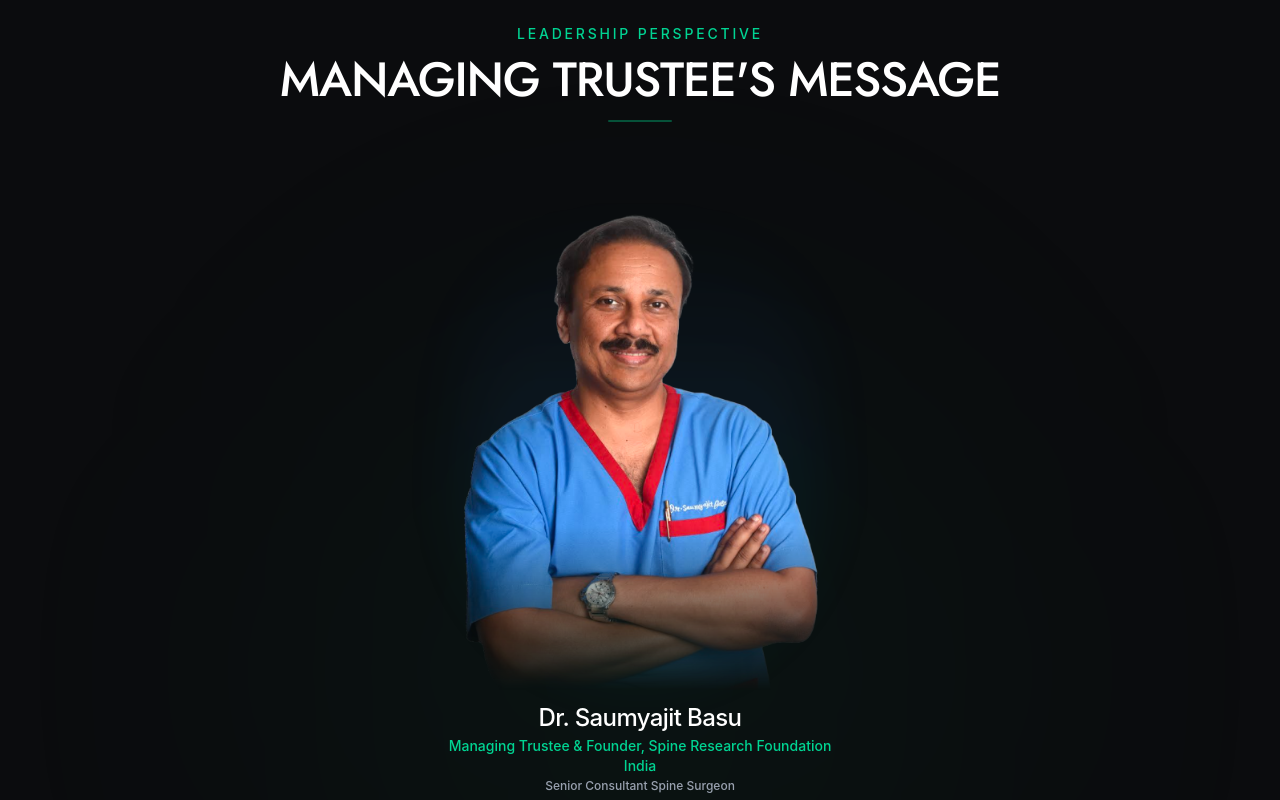
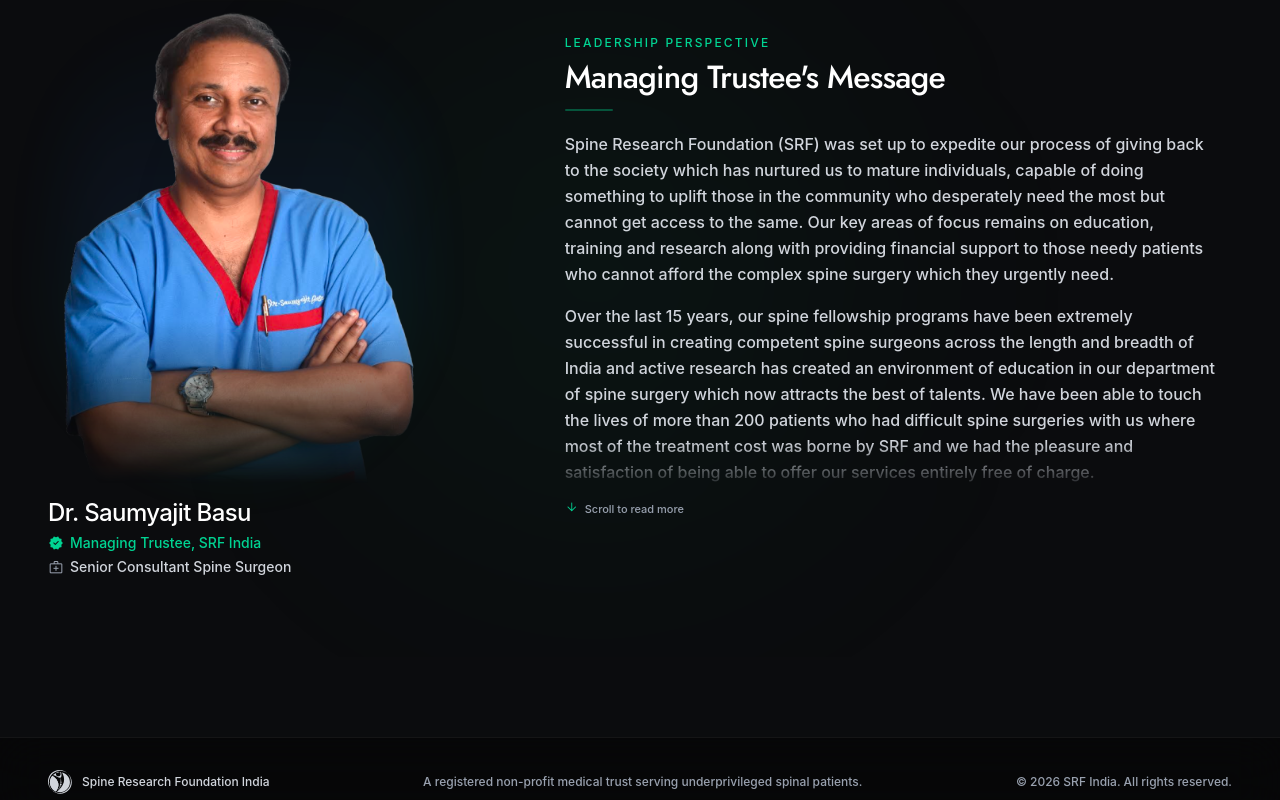
Before and after one commit to SwarupCreates/spine-research-foundation-india-website, a React (Vite) app: page / in a window 1280 px wide. Shown: the part 2040-2840 px from the top of the page. Built offline with nearby package versions, Linux system fonts and the light colour scheme; the HTML template or start-up script is replaced by a standard one; a web font is replaced by a local one.

Commit message:
feat: side-by-side desktop layout for Managing Trustee's message with internal scroll and conditional edge transparency masks

```diff
--- a/src/components/TrusteeMessage.tsx
+++ b/src/components/TrusteeMessage.tsx
@@ -1,86 +1,159 @@
-import React from 'react'
+import React, { useState, useRef, useEffect, useCallback } from 'react'
+import { MaterialIcon } from './icons'
 
 export const TrusteeMessage: React.FC = () => {
+  const [scrollState, setScrollState] = useState({
+    canScrollUp: false,
+    canScrollDown: true,
+  })
+  const scrollRef = useRef<HTMLDivElement>(null)
+
+  const checkScroll = useCallback(() => {
+    const el = scrollRef.current
+    if (!el) return
+    const canUp = el.scrollTop > 8
+    const canDown = el.scrollHeight - el.scrollTop - el.clientHeight > 8
+    setScrollState({ canScrollUp: canUp, canScrollDown: canDown })
+  }, [])
+
+  useEffect(() => {
+    checkScroll()
+    const el = scrollRef.current
+    if (el) {
+      el.addEventListener('scroll', checkScroll, { passive: true })
+    }
+    window.addEventListener('resize', checkScroll)
+    return () => {
+      if (el) {
+        el.removeEventListener('scroll', checkScroll)
+      }
+      window.removeEventListener('resize', checkScroll)
+    }
+  }, [checkScroll])
+
+  // Dynamic edge gradient mask conditionally applied based on scroll position
+  const getMaskStyle = () => {
+    const { canScrollUp, canScrollDown } = scrollState
+    if (canScrollUp && canScrollDown) {
+      return 'linear-gradient(to bottom, rgba(0,0,0,0) 0%, rgba(0,0,0,1) 12%, rgba(0,0,0,1) 88%, rgba(0,0,0,0) 100%)'
+    }
+    if (canScrollUp && !canScrollDown) {
+      return 'linear-gradient(to bottom, rgba(0,0,0,0) 0%, rgba(0,0,0,1) 14%, rgba(0,0,0,1) 100%)'
+    }
+    if (!canScrollUp && canScrollDown) {
+      return 'linear-gradient(to bottom, rgba(0,0,0,1) 0%, rgba(0,0,0,1) 86%, rgba(0,0,0,0) 100%)'
+    }
+    return 'none'
+  }
+
   return (
-    <section className="relative py-16 sm:py-24 lg:py-32 overflow-hidden">
+    <section className="relative py-12 sm:py-16 lg:py-20 overflow-hidden">
       {/* Subtle ambient lighting on base background */}
       <div
-        className="absolute top-1/2 left-1/2 -translate-x-1/2 -translate-y-1/2 w-[700px] h-[700px] bg-emerald-500/[0.04] rounded-full blur-[140px] pointer-events-none -z-10"
+        className="absolute top-1/2 left-1/4 -translate-y-1/2 w-[550px] h-[550px] bg-emerald-500/[0.04] rounded-full blur-[130px] pointer-events-none -z-10"
         aria-hidden="true"
       />
 
       <div className="max-w-[1536px] mx-auto px-4 sm:px-6 lg:px-10 xl:px-12 relative z-10">
-        {/* Section Header */}
-        <div className="text-center max-w-3xl mx-auto mb-10 sm:mb-14">
-          <span className="text-emerald-400 text-xs sm:text-sm font-medium tracking-[0.2em] uppercase block mb-3">
-            Leadership Perspective
-          </span>
-          <h2 className="text-3xl sm:text-4xl lg:text-5xl font-medium text-white tracking-tight font-jost">
-            MANAGING TRUSTEE&apos;S MESSAGE
-          </h2>
-          <div className="w-16 h-0.5 bg-emerald-500/40 mx-auto mt-4 rounded-full" />
-        </div>
+        <div className="grid grid-cols-1 lg:grid-cols-12 gap-8 lg:gap-14 items-center">
 
-        {/* Dr. Saumyajit Basu Emerging Image with Gradual Transparency */}
-        <div className="relative mx-auto w-64 sm:w-80 md:w-96 mb-8 sm:mb-12 flex flex-col items-center">
-          <div className="relative w-full aspect-[3/4] flex items-end justify-center">
+          {/* Left Column: Doctor's Emerging Portrait & Intro Details */}
+          <div className="lg:col-span-5 flex flex-col items-center lg:items-start text-center lg:text-left">
+            <div className="relative w-full max-w-[280px] sm:max-w-[340px] lg:max-w-[380px] aspect-[3/4] flex items-end justify-center">
               {/* Ambient silhouette glow behind the doctor */}
               <div
-              className="absolute inset-0 bg-gradient-to-t from-emerald-500/15 via-blue-500/10 to-transparent blur-2xl opacity-70 rounded-full scale-90"
+                className="absolute inset-0 bg-gradient-to-t from-emerald-500/15 via-blue-500/10 to-transparent blur-2xl opacity-75 rounded-full scale-90"
                 aria-hidden="true"
               />
 
-            {/* The portrait with gradual bottom transparency fade */}
+              {/* Doctor portrait with gradual bottom transparency fade */}
               <img
                 src={`${import.meta.env.BASE_URL}images/drSaumyajitBasu.png`}
-              alt="Dr. Saumyajit Basu - Managing Trustee, Spine Research Foundation India"
+                alt="Dr. Saumyajit Basu - Managing Trustee, SRF India"
                 className="w-full h-full object-contain object-bottom select-none filter contrast-[1.03]"
                 style={{
-                maskImage: 'linear-gradient(to bottom, rgba(0, 0, 0, 1) 0%, rgba(0, 0, 0, 1) 68%, rgba(0, 0, 0, 0.4) 86%, rgba(0, 0, 0, 0) 100%)',
-                WebkitMaskImage: 'linear-gradient(to bottom, rgba(0, 0, 0, 1) 0%, rgba(0, 0, 0, 1) 68%, rgba(0, 0, 0, 0.4) 86%, rgba(0, 0, 0, 0) 100%)',
+                  maskImage: 'linear-gradient(to bottom, rgba(0, 0, 0, 1) 0%, rgba(0, 0, 0, 1) 68%, rgba(0, 0, 0, 0.3) 88%, rgba(0, 0, 0, 0) 100%)',
+                  WebkitMaskImage: 'linear-gradient(to bottom, rgba(0, 0, 0, 1) 0%, rgba(0, 0, 0, 1) 68%, rgba(0, 0, 0, 0.3) 88%, rgba(0, 0, 0, 0) 100%)',
                 }}
               />
             </div>
 
-          {/* Doctor Credentials */}
-          <div className="text-center mt-3 space-y-0.5">
+            {/* Doctor Intro Details */}
+            <div className="mt-3.5 space-y-1">
               <h3 className="text-xl sm:text-2xl font-medium text-white tracking-tight">
                 Dr. Saumyajit Basu
               </h3>
-            <p className="text-xs sm:text-sm text-emerald-400 font-medium">
-              Managing Trustee &amp; Founder, Spine Research Foundation India
-            </p>
-            <p className="text-xs text-gray-400 font-medium">
-              Senior Consultant Spine Surgeon
-            </p>
+
+              <div className="flex items-center justify-center lg:justify-start gap-1.5 text-xs sm:text-sm text-emerald-400 font-medium">
+                <MaterialIcon name="verified" size={16} filled className="text-emerald-400 shrink-0" />
+                <span>Managing Trustee, SRF India</span>
+              </div>
+
+              <div className="flex items-center justify-center lg:justify-start gap-1.5 text-xs sm:text-sm text-gray-300 font-medium">
+                <MaterialIcon name="medical_services" size={16} className="text-gray-400 shrink-0" />
+                <span>Senior Consultant Spine Surgeon</span>
+              </div>
             </div>
           </div>
 
-        {/* Message Content: Center Aligned Text on Base Background */}
-        <div className="max-w-3xl sm:max-w-4xl mx-auto text-center space-y-6 sm:space-y-8 text-gray-300 text-base sm:text-lg lg:text-[19px] font-normal leading-relaxed">
-          <p className="leading-relaxed">
-            Spine Research Foundation (SRF) was set up to expedite our process of giving back to the
-            society which has nurtured us to mature individuals, capable of doing something to uplift
-            those in the community who desperately need the most but cannot get access to the same. Our
-            key areas of focus remains on education, training and research along with providing
-            financial support to those needy patients who cannot afford the complex spine surgery which
-            they urgently need.
+          {/* Right Column: Minimal Heading & Height-Limited Scrollable Message */}
+          <div className="lg:col-span-7 flex flex-col justify-center">
+            {/* Minimal & Compact Heading */}
+            <div className="mb-4 sm:mb-5 text-center lg:text-left">
+              <span className="text-xs uppercase tracking-[0.18em] text-emerald-400 font-medium block">
+                Leadership Perspective
+              </span>
+              <h2 className="text-2xl sm:text-3xl lg:text-[32px] font-medium text-white tracking-tight font-jost mt-1 leading-snug">
+                Managing Trustee&apos;s Message
+              </h2>
+              <div className="w-12 h-0.5 bg-emerald-500/40 mt-2.5 rounded-full mx-auto lg:mx-0" />
+            </div>
+
+            {/* Height-Limited Container with Conditional Gradual Transparency */}
+            <div className="relative">
+              <div
+                ref={scrollRef}
+                className="overflow-y-auto max-h-[300px] sm:max-h-[340px] lg:max-h-[360px] pr-3 sm:pr-4 space-y-4 text-gray-300 text-sm sm:text-base leading-relaxed"
+                style={{
+                  maskImage: getMaskStyle(),
+                  WebkitMaskImage: getMaskStyle(),
+                }}
+              >
+                <p>
+                  Spine Research Foundation (SRF) was set up to expedite our process of giving back to
+                  the society which has nurtured us to mature individuals, capable of doing something
+                  to uplift those in the community who desperately need the most but cannot get access
+                  to the same. Our key areas of focus remains on education, training and research along
+                  with providing financial support to those needy patients who cannot afford the complex
+                  spine surgery which they urgently need.
                 </p>
 
-          <p className="leading-relaxed">
-            Over the last 15 years, our spine fellowship programs have been extremely successful in
-            creating competent spine surgeons across the length and breadth of India and active
-            research has created an environment of education in our department of spine surgery which
-            now attracts the best of talents. We have been able to touch the lives of more than 200
-            patients who had difficult spine surgeries with us where most of the treatment cost was
-            borne by SRF and we had the pleasure and satisfaction of being able to offer our services
-            entirely free of charge.
+                <p>
+                  Over the last 15 years, our spine fellowship programs have been extremely successful
+                  in creating competent spine surgeons across the length and breadth of India and active
+                  research has created an environment of education in our department of spine surgery
+                  which now attracts the best of talents. We have been able to touch the lives of more
+                  than 200 patients who had difficult spine surgeries with us where most of the treatment
+                  cost was borne by SRF and we had the pleasure and satisfaction of being able to offer
+                  our services entirely free of charge.
                 </p>
 
-          <p className="leading-relaxed text-white/95 font-medium pt-2">
+                <p className="text-white/95 font-medium border-l-2 border-emerald-500/50 pl-3.5 italic bg-white/[0.02] py-2 rounded-r-lg">
                   &ldquo;Delighted by getting an opportunity to serve, we will continue to work hard to
                   further our mission and vision and seek all your blessings and support for the future.&rdquo;
                 </p>
+              </div>
+
+              {/* Dynamic Scroll Indicator if content continues below */}
+              {scrollState.canScrollDown && (
+                <div className="pt-2.5 flex items-center justify-center lg:justify-start gap-1.5 text-[11px] text-gray-400 font-medium select-none pointer-events-none">
+                  <MaterialIcon name="arrow_downward" size={14} className="text-emerald-400 animate-bounce" />
+                  <span>Scroll to read more</span>
+                </div>
+              )}
+            </div>
+          </div>
+
         </div>
       </div>
     </section>
```
Lines whose indentation alone changed are shown as unchanged.
